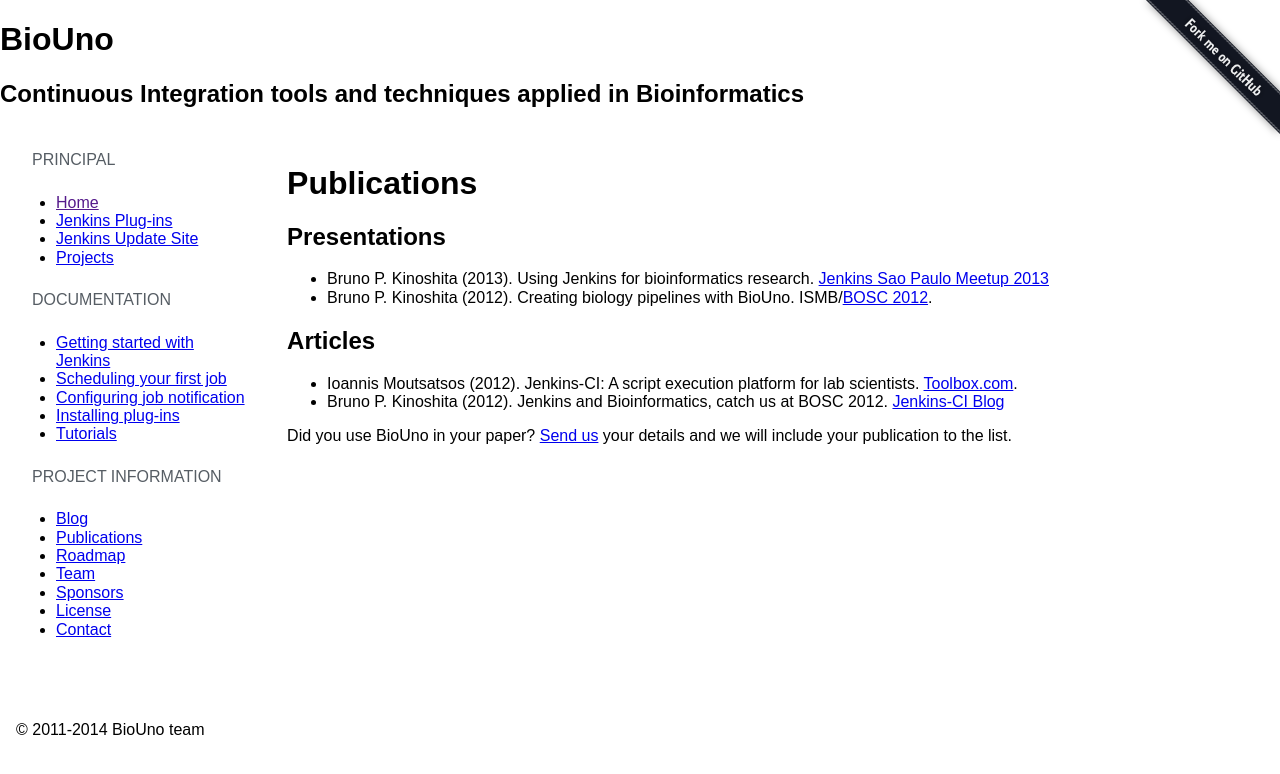
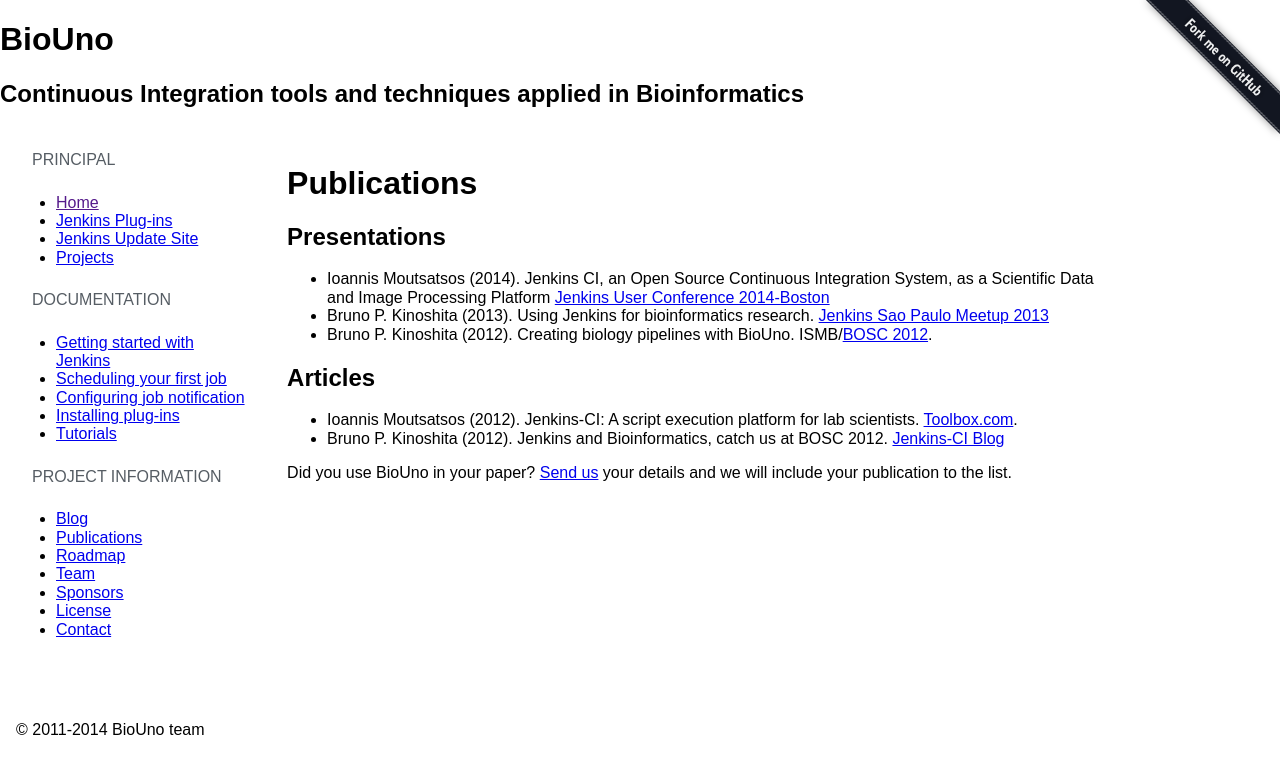
Before and after one commit to biouno/biouno.github.io, a Jekyll site: the page built from publications.md, in a window 1280 px wide. Shown: the top 774 px of the page. Built offline with Jekyll 4.4.1, drawn with Linux system fonts in a browser that asks for light colours; nearby versions of some CDN libraries; some web fonts are replaced; library files that are not in the unit come from our copies.

Commit message:
Update presentations list with JUC 2014

```diff
--- a/publications.md
+++ b/publications.md
@@ -5,6 +5,7 @@
 
 ##Presentations
 
+- Ioannis Moutsatsos (2014). Jenkins CI, an Open Source Continuous Integration System, as a Scientific Data and Image Processing Platform [Jenkins User Conference 2014-Boston](http://www.cloudbees.com/jenkins/juc-2014/boston/sessions#IoannisMoutsatsos)
 - Bruno P. Kinoshita (2013). Using Jenkins for bioinformatics research. [Jenkins Sao Paulo Meetup 2013](http://www.meetup.com/jenkinsmeetup/events/133598002/)
 - Bruno P. Kinoshita (2012). Creating biology pipelines with BioUno. ISMB/[BOSC 2012](http://www.open-bio.org/wiki/BOSC_2012).
 
```
